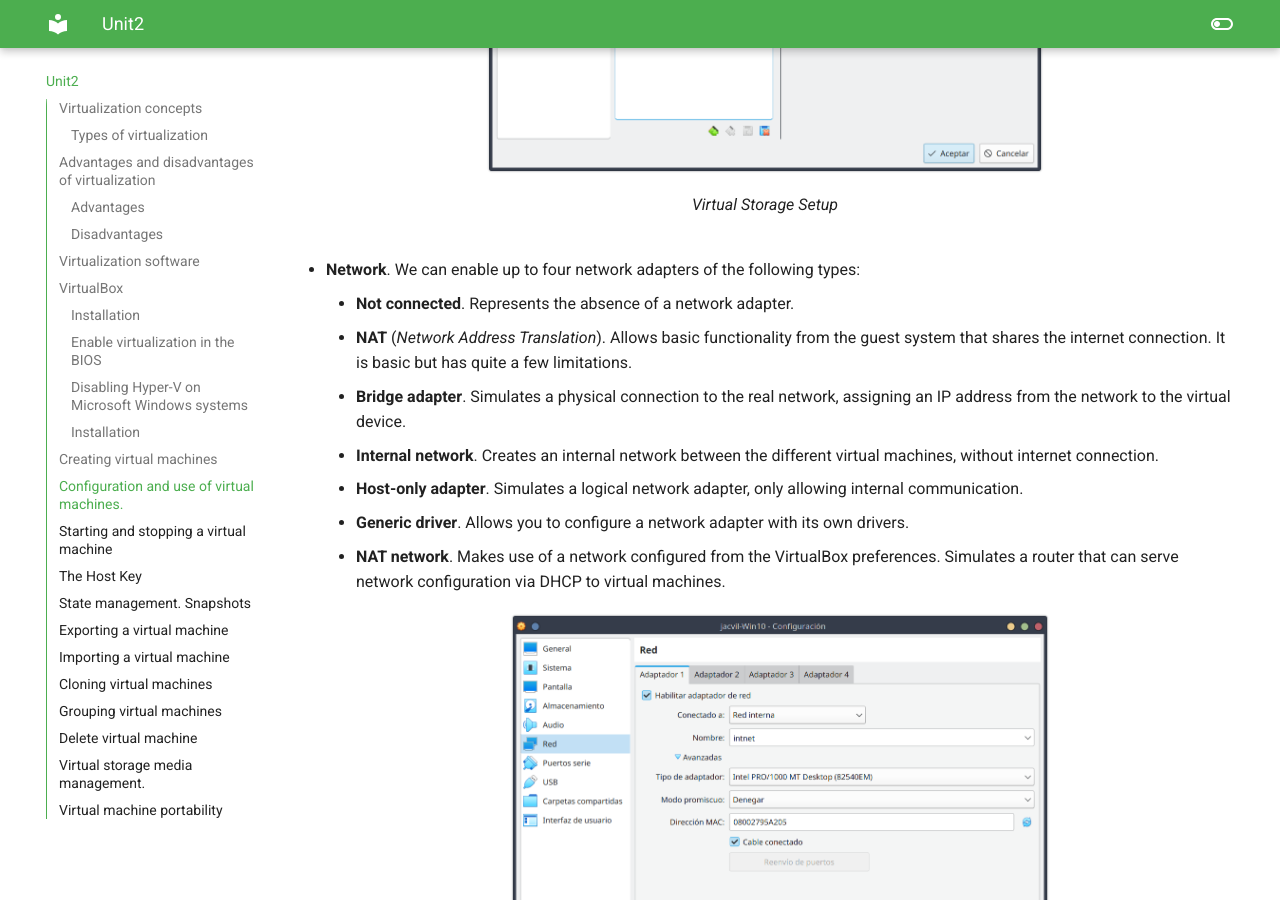
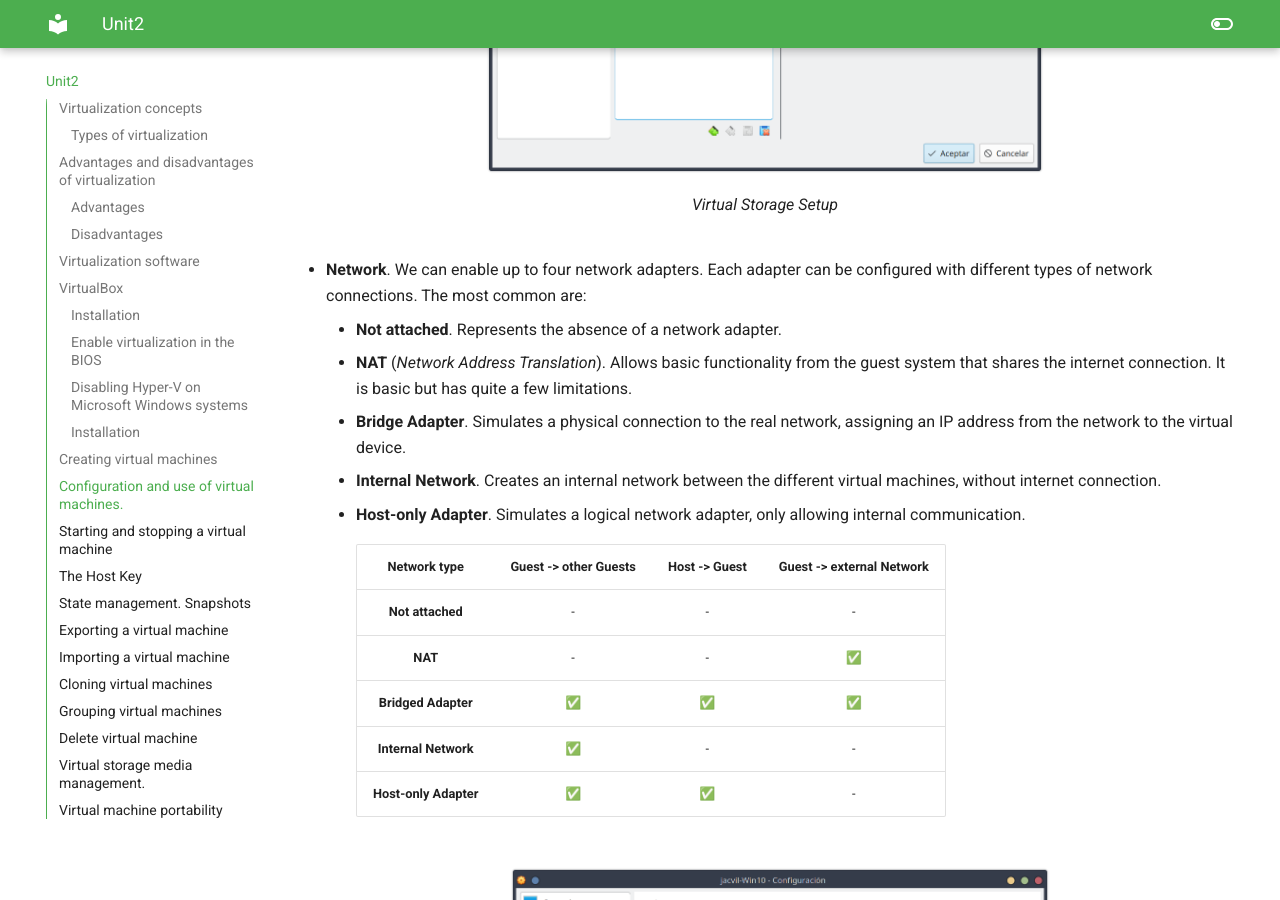
Before and after one commit to jsanvil/som24, an MkDocs documentation site: the page built from docs/unit02.md, in a window 1280 px wide and 900 px high, scrolled down 13001 px. Built offline with MkDocs 1.6.1 and Material for MkDocs 9.7.7, drawn with Linux system fonts in a browser that asks for light colours.

Commit message:
u1 networking table

```diff
--- a/docs/unit02.md
+++ b/docs/unit02.md
@@ -287,14 +287,20 @@ A very commonly used feature is to **insert ISO images** into the **virtual CD/D
     <figcaption>Virtual Storage Setup</figcaption>
 </figure>
 
-- **Network**. We can enable up to four network adapters of the following types:
-    - **Not connected**. Represents the absence of a network adapter.
+- **Network**. We can enable up to four network adapters. Each adapter can be configured with different types of network connections. The most common are:
+    - **Not attached**. Represents the absence of a network adapter.
     - **NAT** (*Network Address Translation*). Allows basic functionality from the guest system that shares the internet connection. It is basic but has quite a few limitations.
-    - **Bridge adapter**. Simulates a physical connection to the real network, assigning an IP address from the network to the virtual device.
-    - **Internal network**. Creates an internal network between the different virtual machines, without internet connection.
-    - **Host-only adapter**. Simulates a logical network adapter, only allowing internal communication.
-    - **Generic driver**. Allows you to configure a network adapter with its own drivers.
-    - **NAT network**. Makes use of a network configured from the VirtualBox preferences. Simulates a router that can serve network configuration via DHCP to virtual machines.
+    - **Bridge Adapter**. Simulates a physical connection to the real network, assigning an IP address from the network to the virtual device.
+    - **Internal Network**. Creates an internal network between the different virtual machines, without internet connection.
+    - **Host-only Adapter**. Simulates a logical network adapter, only allowing internal communication.
+
+        | Network type | Guest -> other Guests | Host -> Guest | Guest -> external Network |
+        |:---:|:---:|:---:|:---:|
+        | **Not attached** | - | - | - |
+        | **NAT** | - | - | ✅ |
+        | **Bridged Adapter** | ✅ | ✅ | ✅ |
+        | **Internal Network** | ✅ | - | - |
+        | **Host-only Adapter** | ✅ | ✅ | - |
 
     <figure markdown="span">
         ![Network Device Configuration](./unit02/vb_setup_network.png){ width=60% }
```
Also changed, not shown: 1 other file.
